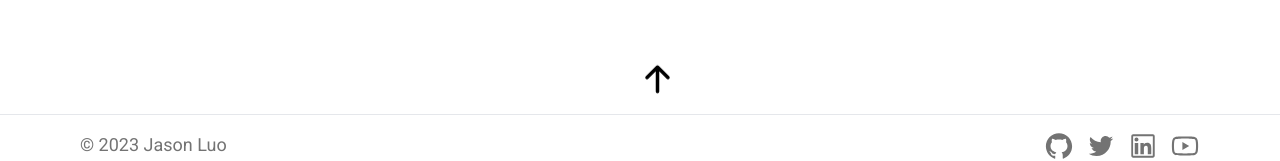
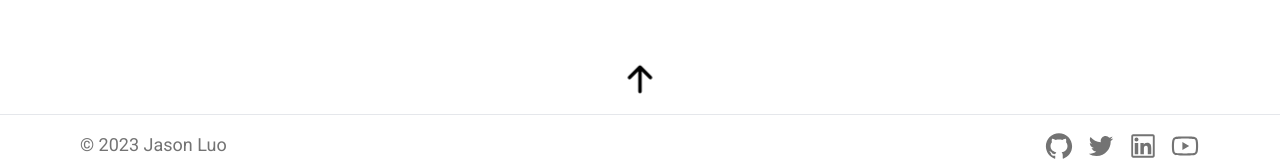
Before and after one commit to jasonluo07/jasonluo07-brand, a Next.js app: page / in a window 1280 px wide. Shown: the part 2046-2207 px from the top of the page. Built offline with nearby package versions, Linux system fonts and the light colour scheme.

Commit message:
style: Fix ScrollLink positioning in Footer

```diff
--- a/src/app/components/Footer/index.tsx
+++ b/src/app/components/Footer/index.tsx
@@ -11,7 +11,7 @@ const Footer = function () {
       <div className="flex flex-row items-center justify-center space-x-3">
         <SocialMediaLinks />
       </div>
-      <ScrollLink to="hero" className="absolute left-[50%] right-[50%] top-[-45px]">
+      <ScrollLink to="hero" className="absolute left-[50%] top-[-45px] translate-x-[-50%]">
         <HiArrowUp size={35} className="animate-bounce" />
       </ScrollLink>
     </footer>
```
